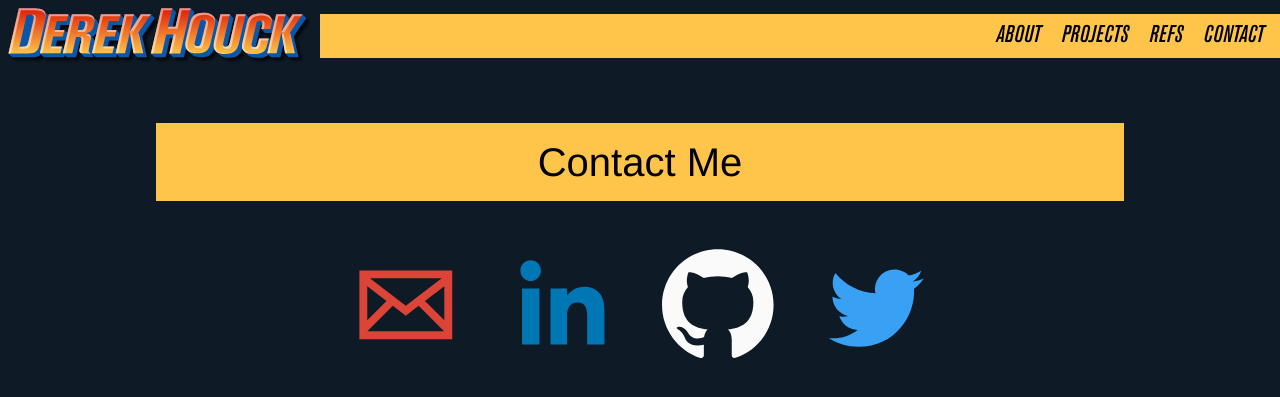
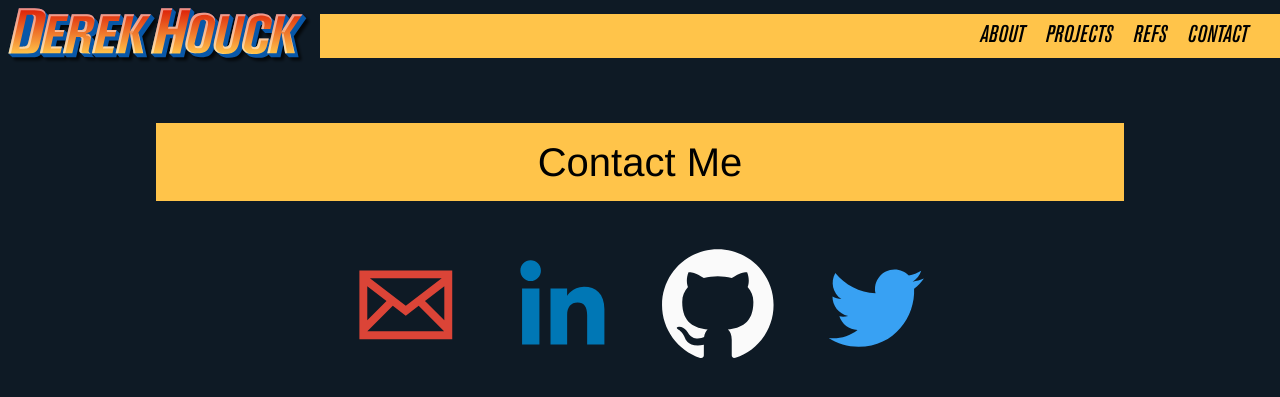
Before and after one commit to derekhouck/derekhouck.github.io, a Jekyll site: the page built from contact.md, in a window 1280 px wide. Shown: the top 397 px of the page. Built offline with Jekyll 4.4.1, drawn with Linux system fonts in a browser that asks for light colours; some web fonts are replaced.

Commit message:
Increase site-nav margins

```diff
--- a/_sass/main.scss
+++ b/_sass/main.scss
@@ -245,7 +245,7 @@ main {
   }
   ul {
     list-style-type: disc;
-    margin: 0;
+    margin: 0 1rem;
     padding: 0;
   }
 }
```
